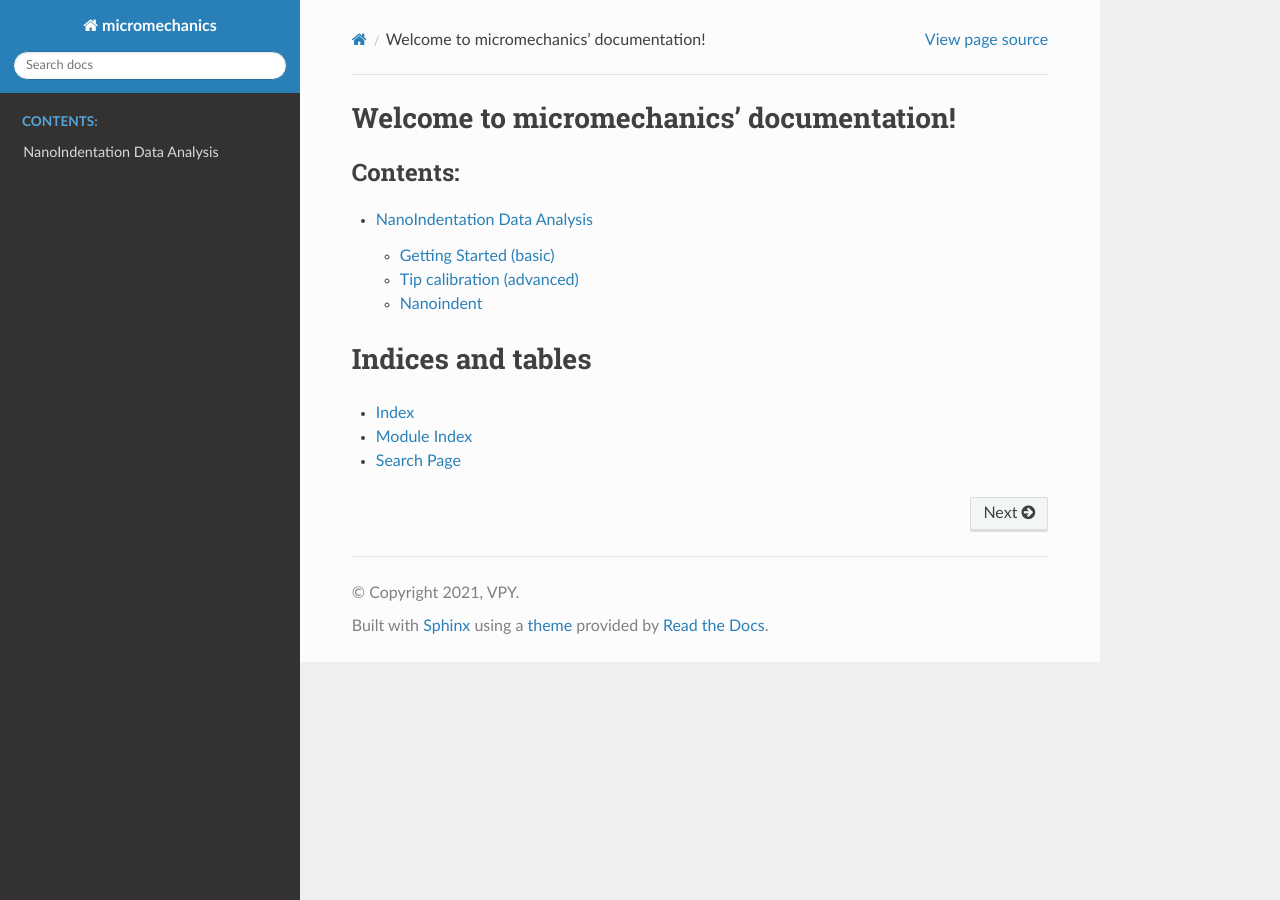
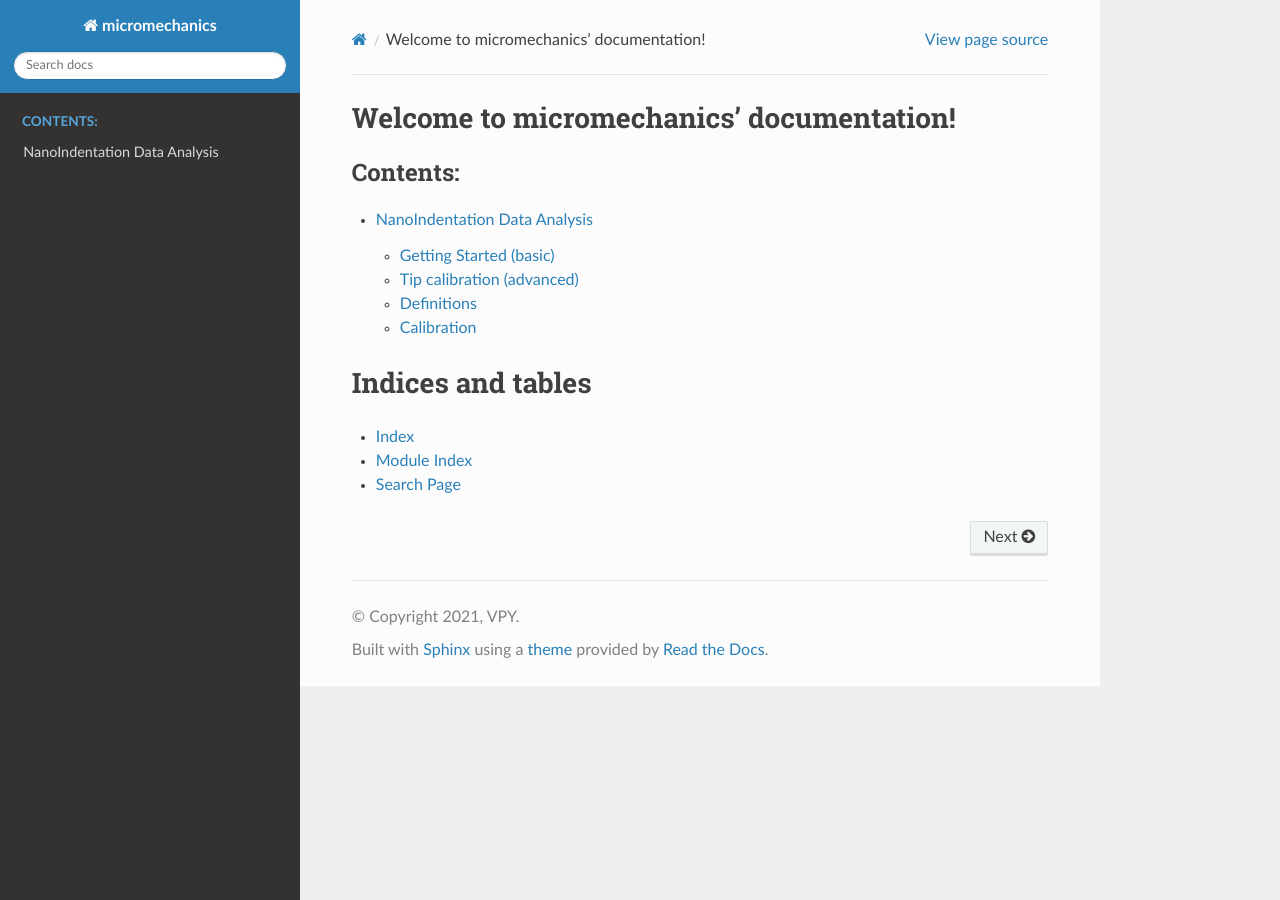
Before and after one commit to micromechanics/micromechanics, a Sphinx documentation site: the page built from docs/source/index.rst, in a window 1280 px wide. Built offline with Sphinx 7.4.7 and the Read the Docs theme 2.0.0, drawn with Linux system fonts in a browser that asks for light colours.

Commit message:
Update nanoindent.rst

```diff
--- a/docs/source/nanoindent.rst
+++ b/docs/source/nanoindent.rst
@@ -1,7 +1,14 @@
-Nanoindent
+Definitions
 =============
 
-.. automodule:: definitions, calibration
+.. automodule:: definitions
    :members:
    :undoc-members:
    :show-inheritance:
+
+Calibration
+=============
+.. automodule:: calibration
+   :members:
+   :undoc-members:
+   :show-inheritance:
```
